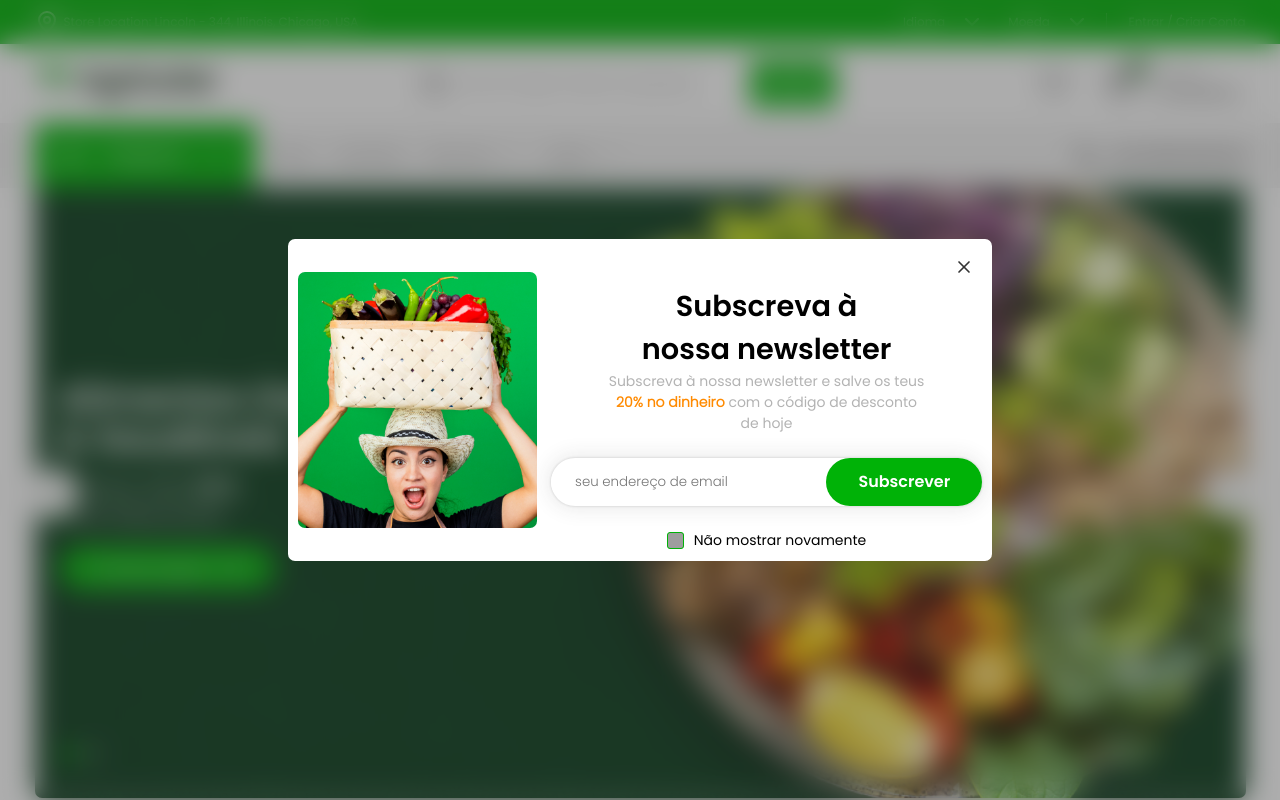
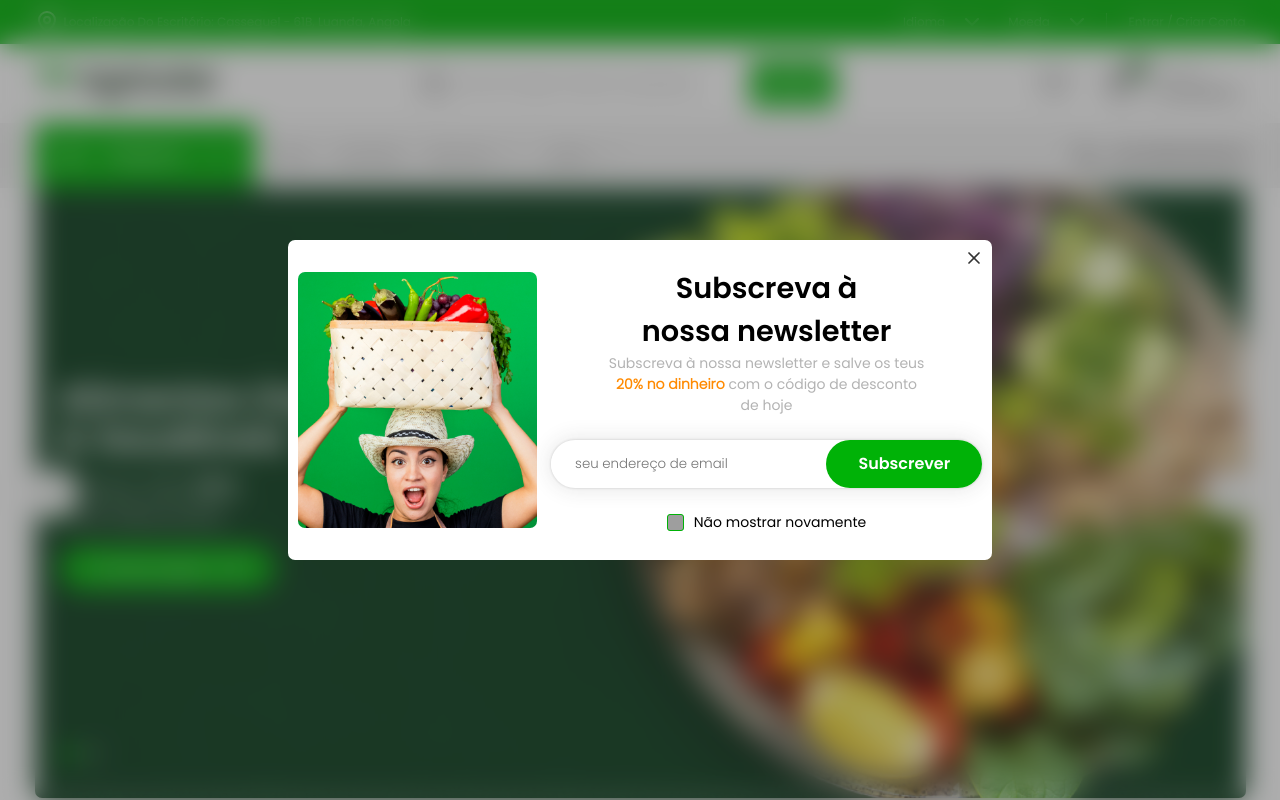
Before and after one commit to delciocapolo/agricolar, a React (Vite) app: page / in a window 1280 px wide. Shown: the top 800 px of the page. Built offline with nearby package versions, Linux system fonts and the light colour scheme; grey boxes are pictures that could not be loaded.

Commit message:
button to close the NewsLetterComponent has been readjusted to position

```diff
--- a/src/components/Navigation/InternalComponents/SmallOne.tsx
+++ b/src/components/Navigation/InternalComponents/SmallOne.tsx
@@ -69,7 +69,7 @@ const SmallOne = () => {
             <Container className="d-flex">
                 <ContactContainer className="d-flex">
                     <MapPin style={{ color: 'var(--White)' }} />
-                    <TitleContact>Store Location: Lincoln - 344, Illinois, Chicago, USA</TitleContact>
+                    <TitleContact>Localização do escritório: Cassequel - 61B, Luanda, Angola</TitleContact>
                 </ContactContainer>
                 <LinksContainer className="links-container d-flex">
                     <SelectCustom title="Idioma" items={[{ text: 'PT', url: 'http://localhost:5173/pt' }, { text: 'EN', url: 'http://localhost:5173/en' }]} />
--- a/src/components/NewsletterPopup/ComponentBase/ComponentBase.tsx
+++ b/src/components/NewsletterPopup/ComponentBase/ComponentBase.tsx
@@ -22,6 +22,7 @@ export const ContentNewsletterPopup = styled['div']`
         padding: 10px;
 
         justify-content: space-between;
+        position: relative;
     `;
 export const ContainerImageNewsletterPopup = styled['div']`
         width: 35%;
@@ -70,8 +71,11 @@ export const EmailNewsletterComponent = styled(EmailNewsletterComponentBase)`
         }
     `;
 export const ContainerButtonCloseNewsletterPopup = styled['div']`
-        width: 100%;
+        width: fit-content;
         justify-content: flex-end;
+        position: absolute;
+        right: 0;
+        top: 0;
     `;
 export const ButtonCloseNewsletterPopup = styled['button']`
         padding: 8px;
```
Also changed, not shown: src/components/Sign/Sign.tsx (added).
